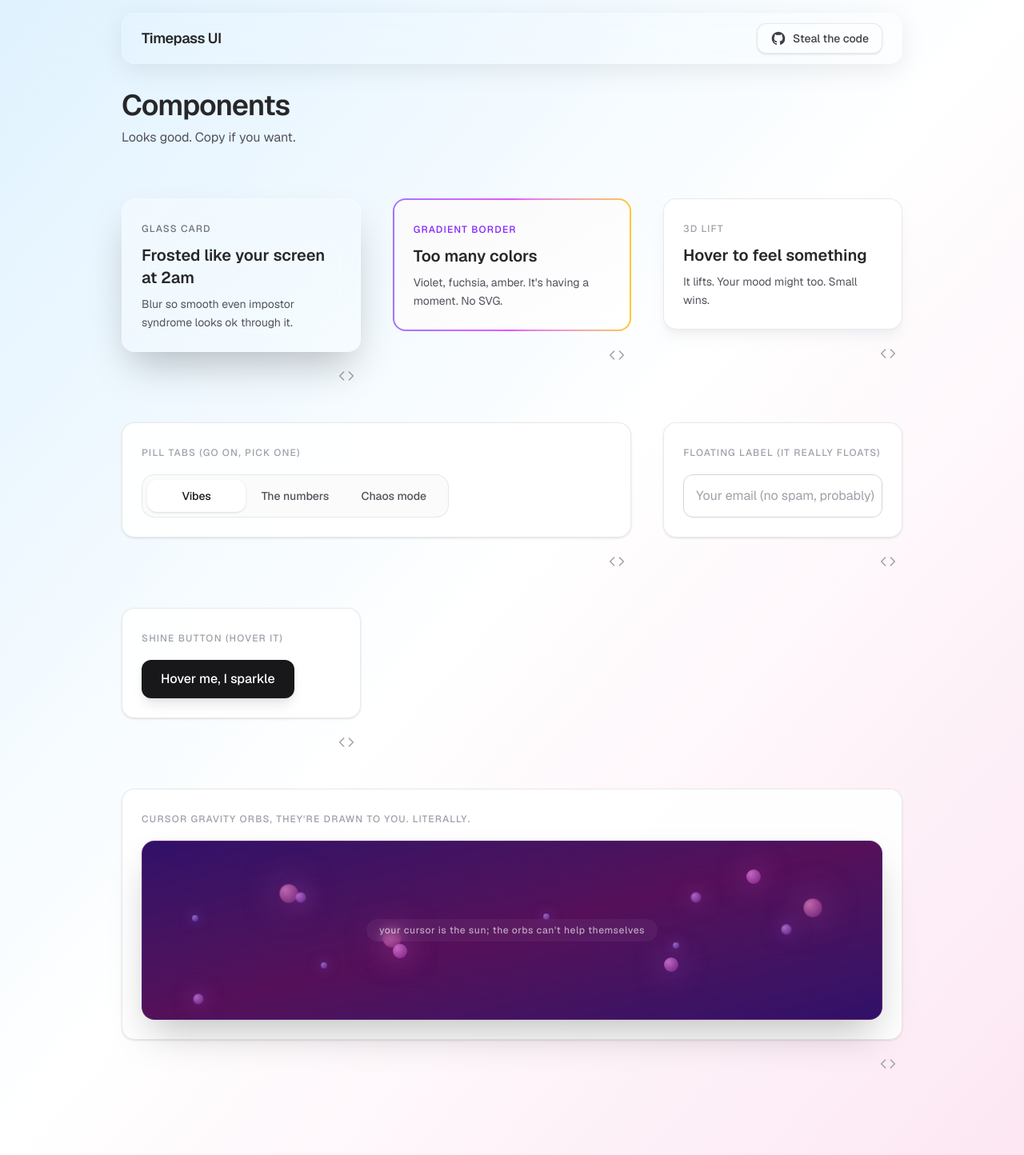
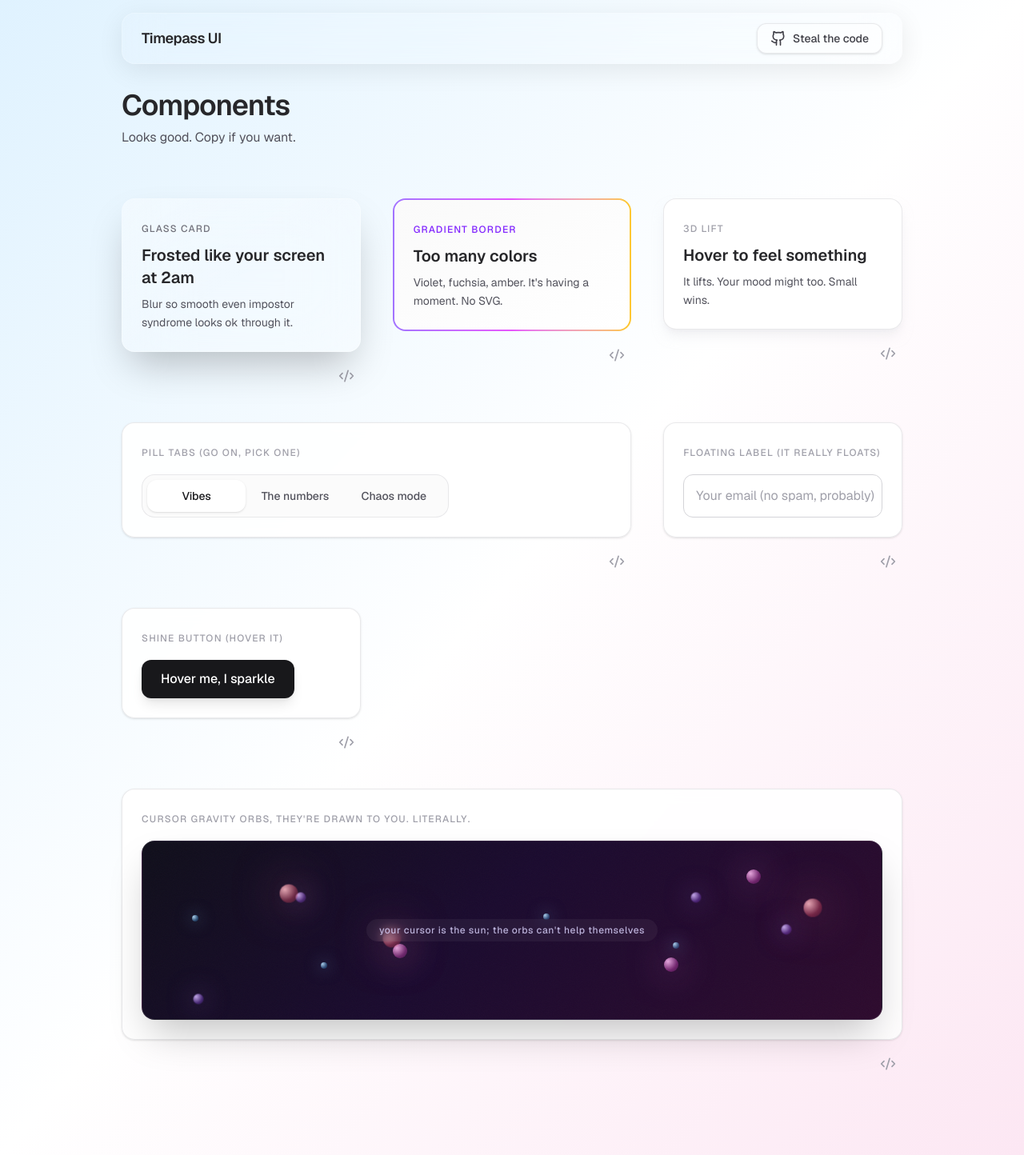
Before and after one commit to namanbarkiya/timepass-ui, a Next.js app: page / in a window 1280 px wide. Shown: the whole page at 80% size. Built offline with nearby package versions, Linux system fonts and the light colour scheme.

Commit message:
added icons

```diff
--- a/app/components/ComponentShowcaseClient.tsx
+++ b/app/components/ComponentShowcaseClient.tsx
@@ -1,5 +1,6 @@
 "use client";
 
+import { Code2, Copy, Link, X } from "lucide-react";
 import { useEffect, useState } from "react";
 
 type Props = {
@@ -8,44 +9,19 @@ type Props = {
   children: React.ReactNode;
 };
 
-function CodeIcon({ className }: { className?: string }) {
-  return (
-    <svg
-      className={className}
-      viewBox="0 0 24 24"
-      fill="none"
-      stroke="currentColor"
-      strokeWidth="1.75"
-      strokeLinecap="round"
-      strokeLinejoin="round"
-      aria-hidden
-    >
-      <polyline points="16 18 22 12 16 6" />
-      <polyline points="8 6 2 12 8 18" />
-    </svg>
-  );
-}
-
-function CloseIcon({ className }: { className?: string }) {
-  return (
-    <svg
-      className={className}
-      viewBox="0 0 24 24"
-      fill="none"
-      stroke="currentColor"
-      strokeWidth="2"
-      strokeLinecap="round"
-      strokeLinejoin="round"
-      aria-hidden
-    >
-      <path d="M18 6 6 18" />
-      <path d="m6 6 12 12" />
-    </svg>
-  );
-}
+const GITHUB_BASE = "https://github.com/namanbarkiya/timepass-ui";
 
 export default function ComponentShowcaseClient({ source, sourcePath, children }: Props) {
   const [open, setOpen] = useState(false);
+  const [copied, setCopied] = useState(false);
+
+  const githubFileUrl = `${GITHUB_BASE}/blob/main/app/components/${sourcePath}.tsx`;
+
+  const handleCopy = async () => {
+    await navigator.clipboard.writeText(source);
+    setCopied(true);
+    setTimeout(() => setCopied(false), 2000);
+  };
 
   useEffect(() => {
     if (!open) return;
@@ -71,7 +47,7 @@ export default function ComponentShowcaseClient({ source, sourcePath, children }
           className="rounded-xl p-2 text-zinc-400 transition-colors hover:bg-zinc-100 hover:text-zinc-700"
           aria-label={`Show code for ${sourcePath}`}
         >
-          <CodeIcon className="h-5 w-5" />
+          <Code2 className="h-5 w-5" aria-hidden />
         </button>
       </div>
 
@@ -94,21 +70,40 @@ export default function ComponentShowcaseClient({ source, sourcePath, children }
             onClick={(e) => e.stopPropagation()}
           >
             {/* Header */}
-            <div className="flex shrink-0 items-center justify-between border-b border-zinc-200/80 bg-zinc-50/90 px-5 py-3">
+            <div className="flex shrink-0 items-center justify-between gap-4 border-b border-zinc-200/80 bg-zinc-50/90 px-5 py-3">
               <span
                 id="code-modal-title"
-                className="font-mono text-sm font-medium text-zinc-700"
+                className="truncate font-mono text-sm font-medium text-zinc-700"
               >
                 {sourcePath}.tsx
               </span>
+              <div className="flex shrink-0 items-center gap-1">
+                <button
+                  type="button"
+                  onClick={handleCopy}
+                  className="rounded-lg px-3 py-2 text-sm font-medium text-zinc-600 transition-colors hover:bg-zinc-200/80 hover:text-zinc-800"
+                  aria-label="Copy code"
+                >
+                  {copied ? "Copied!" : <Copy className="h-4 w-4" aria-hidden />}
+                </button>
+                <a
+                  href={githubFileUrl}
+                  target="_blank"
+                  rel="noopener noreferrer"
+                  className="rounded-lg p-2 text-zinc-500 transition-colors hover:bg-zinc-200/80 hover:text-zinc-800"
+                  aria-label={`View ${sourcePath}.tsx on GitHub`}
+                >
+                  <Link className="h-4 w-4" aria-hidden />
+                </a>
                 <button
                   type="button"
                   onClick={() => setOpen(false)}
                   className="rounded-lg p-2 text-zinc-500 transition-colors hover:bg-zinc-200/80 hover:text-zinc-800"
                   aria-label="Close"
                 >
-                <CloseIcon className="h-5 w-5" />
+                  <X className="h-5 w-5" aria-hidden />
                 </button>
+              </div>
             </div>
 
             {/* Code */}
--- a/app/components/CursorGravityOrbs.tsx
+++ b/app/components/CursorGravityOrbs.tsx
@@ -4,7 +4,7 @@ import { useState, useRef, useEffect } from "react";
 
 const ORB_COUNT = 14;
 const ATTRACT_RADIUS = 100;
-const HUES = [260, 280, 300, 320]; // violet → fuchsia
+const HUES = [205, 265, 310, 350]; // cyan, violet, magenta, rose
 
 export default function CursorGravityOrbs() {
     const containerRef = useRef<HTMLDivElement>(null);
@@ -14,7 +14,7 @@ export default function CursorGravityOrbs() {
     >([]);
     const cursorRef = useRef<{ x: number; y: number } | null>(null);
     const homesRef = useRef<{ x: number; y: number; speed: number }[]>([]);
-    const rafRef = useRef<number>();
+    const rafRef = useRef<number | undefined>(undefined);
     const positionsRef = useRef<{ x: number; y: number }[]>([]);
 
     // Measure container and init home positions once
@@ -115,7 +115,10 @@ export default function CursorGravityOrbs() {
             ref={containerRef}
             onMouseMove={onMouseMove}
             onMouseLeave={onMouseLeave}
-            className="relative h-56 w-full overflow-hidden rounded-2xl border border-white/10 bg-gradient-to-br from-violet-950 via-fuchsia-950/95 to-violet-950 shadow-2xl"
+            className="relative h-56 w-full overflow-hidden rounded-2xl border border-white/10 shadow-2xl"
+            style={{
+                background: "linear-gradient(135deg, #0f0e1a 0%, #1a0a2e 45%, #2d0a2d 100%)",
+            }}
         >
             {/* Soft noise-like grain */}
             <div
@@ -136,14 +139,14 @@ export default function CursorGravityOrbs() {
                             width: o.size,
                             height: o.size,
                             transform: "translate(-50%, -50%)",
-                            background: `radial-gradient(circle at 30% 30%, hsl(${o.hue} 80% 75% / 0.7), hsl(${o.hue} 70% 55% / 0.25))`,
-                            boxShadow: `0 0 ${o.size * 2}px hsl(${o.hue} 90% 70% / 0.5)`,
+                            background: `radial-gradient(circle at 28% 28%, hsl(${o.hue} 88% 85% / 0.9), hsl(${o.hue} 78% 62% / 0.4) 60%, hsl(${o.hue} 70% 50% / 0.15))`,
+                            boxShadow: `0 0 ${o.size * 2.5}px hsl(${o.hue} 85% 72% / 0.6), 0 0 ${o.size * 5}px hsl(${o.hue} 75% 60% / 0.25)`,
                         }}
                     />
                 ))}
             {/* Center hint */}
             <div className="pointer-events-none absolute inset-0 flex items-center justify-center">
-                <span className="rounded-full bg-white/5 px-4 py-1.5 text-xs font-medium tracking-wider text-white/60 backdrop-blur-sm">
+                <span className="rounded-full bg-white/5 px-4 py-1.5 text-xs font-medium tracking-wider text-violet-200/80 backdrop-blur-sm">
                     your cursor is the sun; the orbs can&apos;t help themselves
                 </span>
             </div>
--- a/app/components/GlassNavbar.tsx
+++ b/app/components/GlassNavbar.tsx
@@ -1,3 +1,5 @@
+import { Github } from "lucide-react";
+
 export default function GlassNavbar() {
     return (
         <nav className="fixed top-0 left-0 right-0 z-50 mx-auto mt-4 max-w-5xl px-4 sm:px-6">
@@ -17,18 +19,7 @@ export default function GlassNavbar() {
                     rel="noopener noreferrer"
                     className="inline-flex items-center gap-2 rounded-xl border border-zinc-300/50 bg-white/40 px-4 py-2 text-sm font-medium text-zinc-700 shadow-sm transition-all hover:border-zinc-400/60 hover:bg-white/70 hover:shadow"
                 >
-                    <svg
-                        className="h-5 w-5"
-                        fill="currentColor"
-                        viewBox="0 0 24 24"
-                        aria-hidden
-                    >
-                        <path
-                            fillRule="evenodd"
-                            d="M12 2C6.477 2 2 6.484 2 12.017c0 4.425 2.865 8.18 6.839 9.504.5.092.682-.217.682-.483 0-.237-.008-.868-.013-1.703-2.782.605-3.369-1.343-3.369-1.343-.454-1.158-1.11-1.466-1.11-1.466-.908-.62.069-.608.069-.608 1.003.07 1.531 1.032 1.531 1.032.892 1.53 2.341 1.088 2.91.832.092-.647.35-1.088.636-1.338-2.22-.253-4.555-1.113-4.555-4.951 0-1.093.39-1.988 1.029-2.688-.103-.253-.446-1.272.098-2.65 0 0 .84-.27 2.75 1.026A9.564 9.564 0 0112 6.844c.85.004 1.705.115 2.504.337 1.909-1.296 2.747-1.027 2.747-1.027.546 1.379.202 2.398.1 2.651.64.7 1.028 1.595 1.028 2.688 0 3.848-2.339 4.695-4.566 4.943.359.309.678.92.678 1.855 0 1.338-.012 2.419-.012 2.747 0 .268.18.58.688.482A10.019 10.019 0 0022 12.017C22 6.484 17.522 2 12 2z"
-                            clipRule="evenodd"
-                        />
-                    </svg>
+                    <Github className="h-5 w-5" aria-hidden />
                     Steal the code
                 </a>
             </div>
--- a/package.json
+++ b/package.json
@@ -9,6 +9,7 @@
     "lint": "eslint"
   },
   "dependencies": {
+    "lucide-react": "^0.460.0",
     "next": "16.1.4",
     "react": "19.2.3",
     "react-dom": "19.2.3"
```
Also changed, not shown: 1 other file (tests, documents, lock files or other folders). Lines whose indentation alone changed are shown as unchanged.
